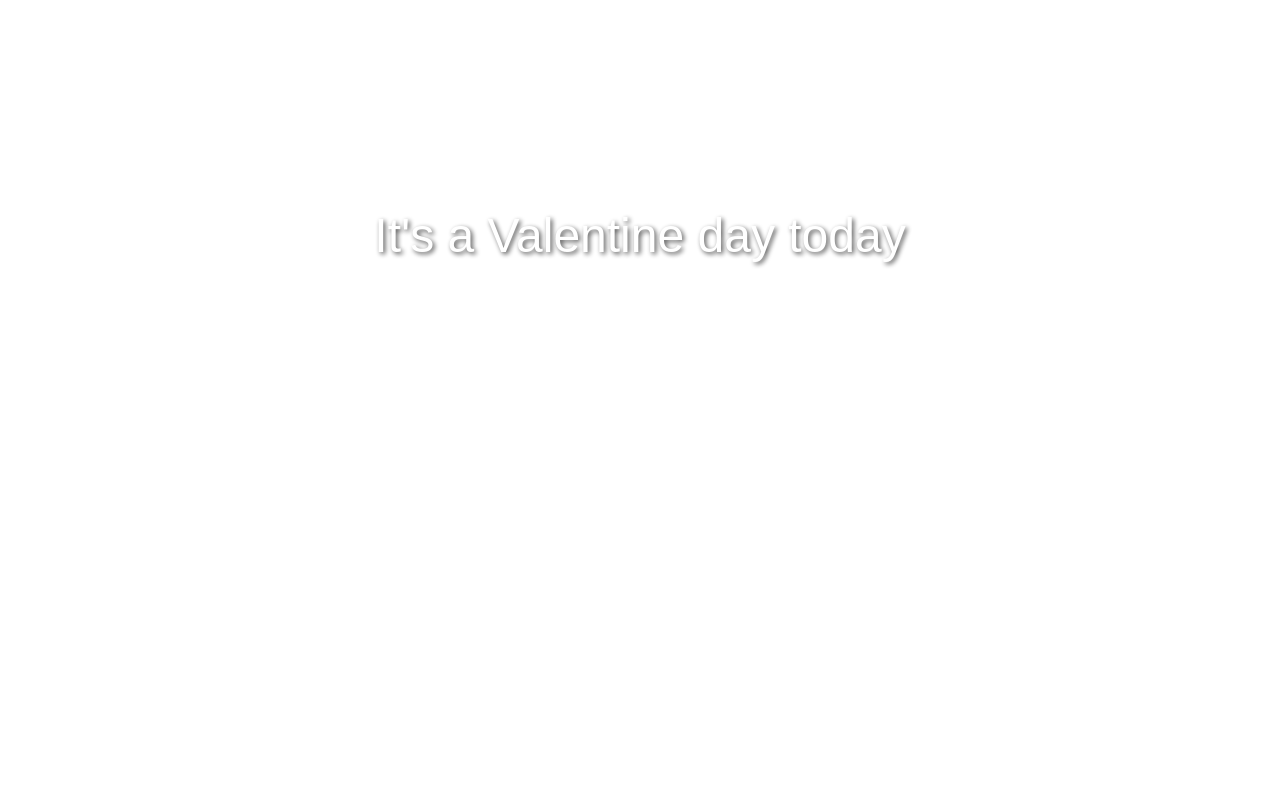
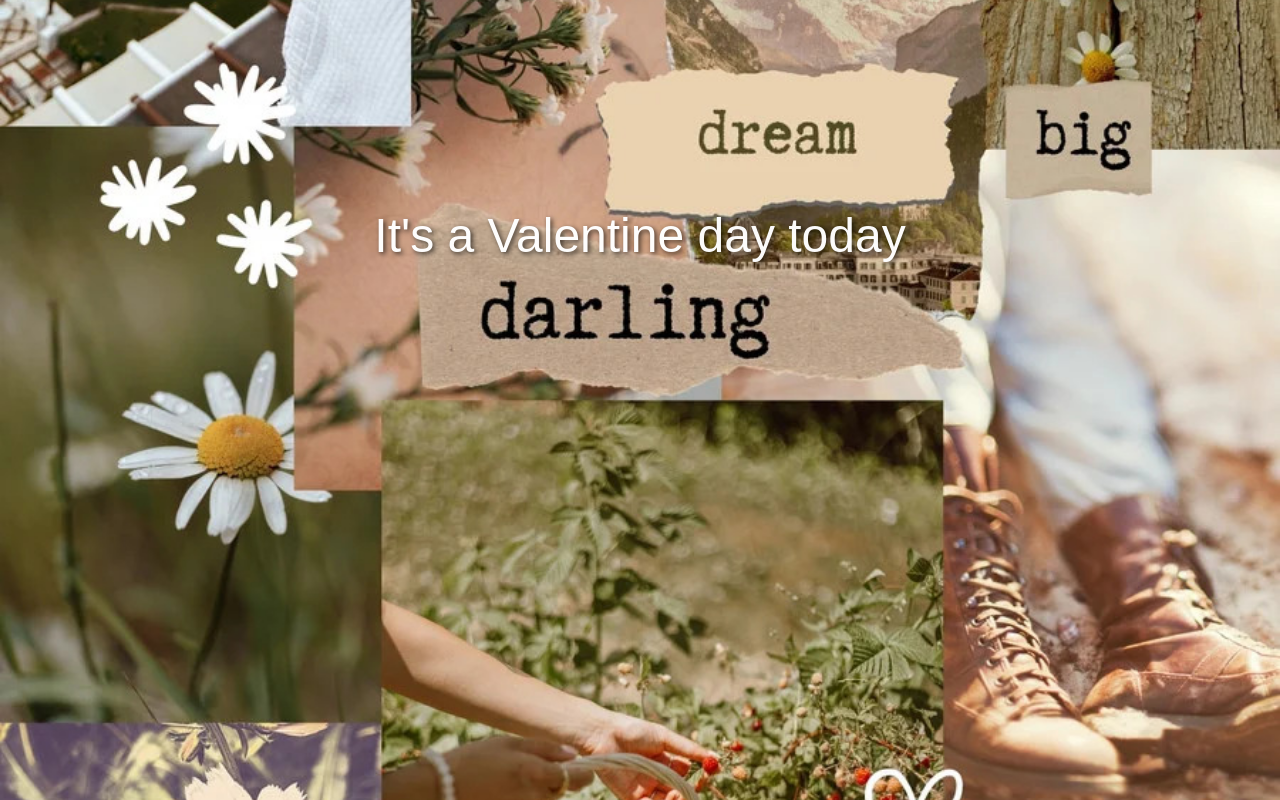
Before and after one commit to kghthor/valentine-day-special, a website: page index.html in a window 1280 px wide. Drawn offline with nearby package versions, Linux system fonts and the light colour scheme.

Commit message:
Update index.html

```diff
--- a/index.html
+++ b/index.html
@@ -15,6 +15,16 @@
       #audio {
           display: none;
       }
+      body {
+    margin: 0;
+    padding: 0;
+    height: 100vh;
+    background-image: url('img/love.jpg');
+    background-size: cover;
+    background-position: center center;
+    background-attachment: fixed;
+}
+
   </style>
 
   </head>
```
